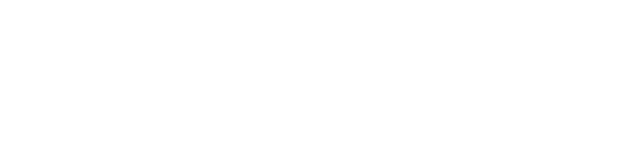
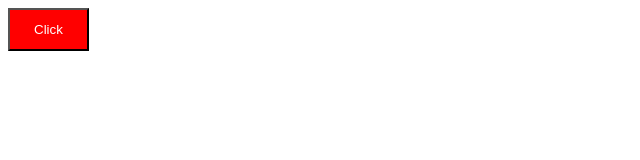
Before and after one commit to Ibrokhimbek/Najot-talim-83, a plain HTML site: page 3-month/Lesson 10/index.html in a window 1280 px wide. Shown: the whole page, without its empty margins (0-640 px from the left). Drawn offline with Linux system fonts and the light colour scheme.

```diff
--- a/3-month/Lesson 10/index.html
+++ b/3-month/Lesson 10/index.html
@@ -1,12 +1,20 @@
 <!DOCTYPE html>
 <html lang="en">
   <head>
-  <meta charset="UTF-8">
-  <meta http-equiv="X-UA-Compatible" content="IE=edge">
-  <meta name="viewport" content="width=device-width, initial-scale=1.0">
+    <meta charset="UTF-8" />
+    <meta http-equiv="X-UA-Compatible" content="IE=edge" />
+    <meta name="viewport" content="width=device-width, initial-scale=1.0" />
     <title>Javascript</title>
+    <style>
+      .btn {
+        background-color: red;
+        color: white;
+        padding: 12px 24px;
+      }
+    </style>
   </head>
   <body>
+    <button class="btn" id="btn">Click</button>
 
     <script src="./js/main.js"></script>
   </body>
```
Also changed, not shown: 3-month/Lesson 10/js/main.js (+11 -0 lines). Lines whose indentation alone changed are shown as unchanged.
